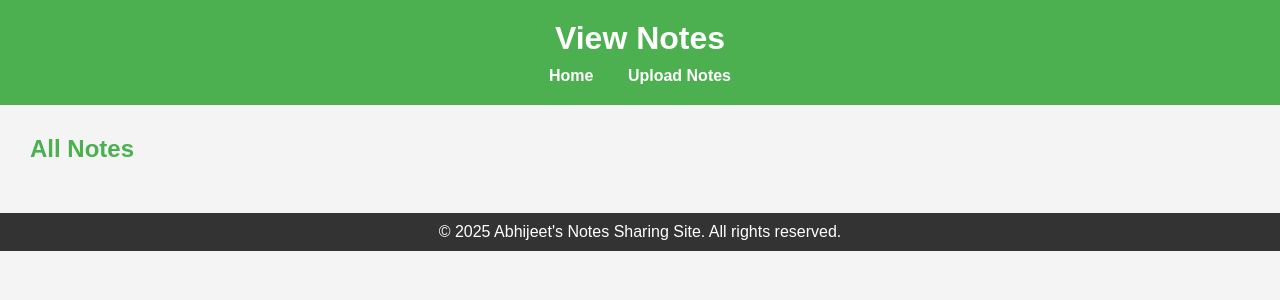
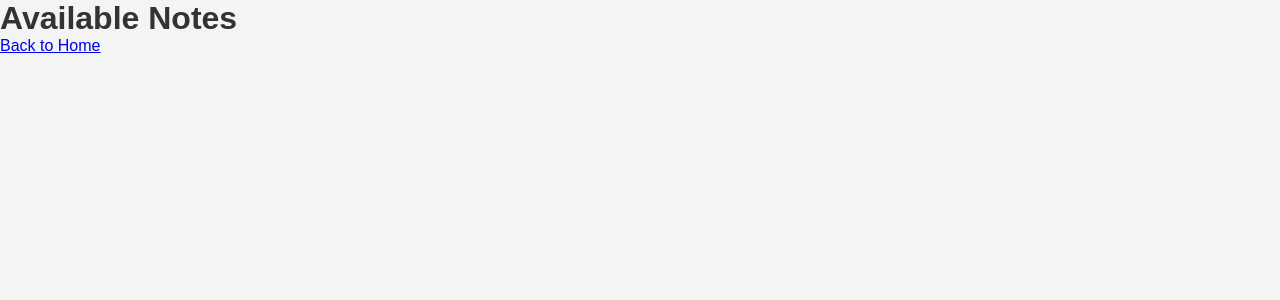
Before and after one commit to samudhan2008/-Sharing-Site, a Flask app: page /notes in a window 1280 px wide. Shown: the top 300 px of the page. Run offline with Flask 2, Linux system fonts and the light colour scheme.

Commit message:
Update notes.html

```diff
--- a/templates/notes.html
+++ b/templates/notes.html
@@ -7,42 +7,14 @@
     <link rel="stylesheet" href="/static/style.css">
 </head>
 <body>
-    <header>
-        <h1>View Notes</h1>
-        <nav>
-            <a href="/">Home</a>
-            <a href="/upload">Upload Notes</a>
-        </nav>
-    </header>
-    <main>
-        <section id="notesSection">
-            <h2>All Notes</h2>
-            <ul id="notesList"></ul>
-        </section>
-    </main>
-    <footer>
-        <p>&copy; 2025 Abhijeet's Notes Sharing Site. All rights reserved.</p>
-    </footer>
-    <script>
-        async function fetchNotes() {
-            const response = await fetch("/api/notes");
-            const result = await response.json();
-
-            const notesList = document.getElementById("notesList");
-            notesList.innerHTML = "";
-
-            if (result.success && result.notes.length > 0) {
-                result.notes.forEach((note) => {
-                    const li = document.createElement("li");
-                    li.innerHTML = `<strong>${note.title}</strong><br>${note.content}`;
-                    notesList.appendChild(li);
-                });
-            } else {
-                notesList.innerHTML = "<p>No notes available.</p>";
-            }
-        }
-
-        window.onload = fetchNotes;
-    </script>
+    <h1>Available Notes</h1>
+    <ul>
+        {% for file in files %}
+        <li>
+            <a href="/download/{{ file }}">{{ file }}</a>
+        </li>
+        {% endfor %}
+    </ul>
+    <a href="/">Back to Home</a>
 </body>
 </html>
```
